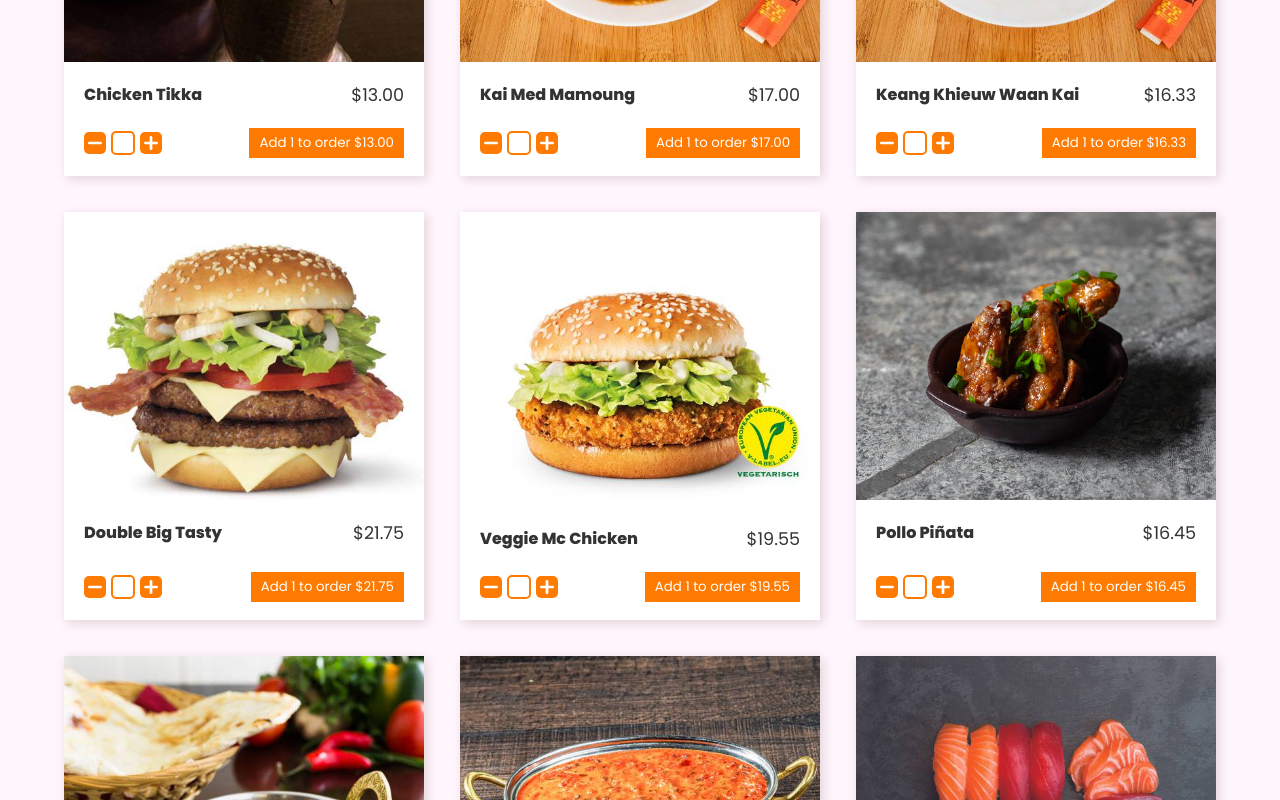
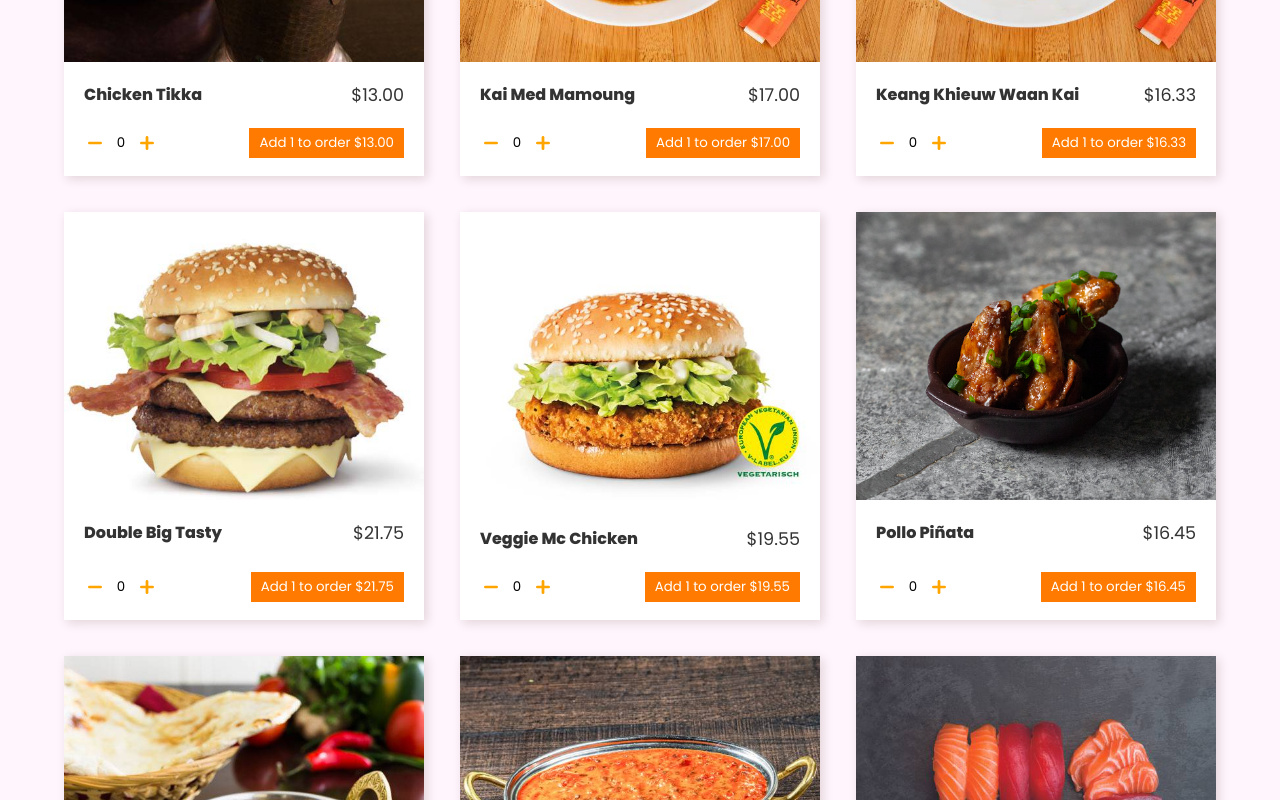
Before and after one commit to erfan-amani/foodly, a React (Create React App) app: page / in a window 1280 px wide. Shown: the part 980-1780 px from the top of the page. Built offline with nearby package versions, Linux system fonts and the light colour scheme.

Commit message:
replaced new number input for each item - use new built number input in form

```diff
--- a/src/components/Meals/MealItem/MealItemForm.js
+++ b/src/components/Meals/MealItem/MealItemForm.js
@@ -1,19 +1,10 @@
 import style from './MealItemForm.module.css';
-import RemoveIcon from './RemoveIcon';
-import AddIcon from './AddIcon';
+import NumberInput from '../../UI/NumberInput';
 
 const MealItemForm = ({ price }) => {
   return (
     <form className={style.form}>
-      <div className={style.count}>
-        <span className={style.icon}>
-          <RemoveIcon />
-        </span>
-        <input className={style.input} type="text" />
-        <span className={style.icon}>
-          <AddIcon />
-        </span>
-      </div>
+      <NumberInput />
       <button className={style.submit} type="submit">
         Add 1 to order {price}
       </button>
--- a/src/components/Meals/MealItem/MealItemForm.module.css
+++ b/src/components/Meals/MealItem/MealItemForm.module.css
@@ -7,34 +7,6 @@
   align-self: end;
 }
 
-.form .count {
-  display: flex;
-  align-items: center;
-  gap: 5px;
-  flex-grow: 1;
-}
-
-.form .input {
-  width: 20px;
-  text-align: center;
-  border: 2px solid var(--light-orange);
-  border-radius: 5px;
-}
-
-.icon {
-  display: flex;
-  flex-direction: column;
-  background-color: var(--light-orange);
-  border-radius: 5px;
-  padding: 1px;
-  cursor: pointer;
-}
-
-.icon svg {
-  width: 20px;
-  height: 20px;
-}
-
 .submit {
   color: var(--white);
   background-color: var(--light-orange);
```
